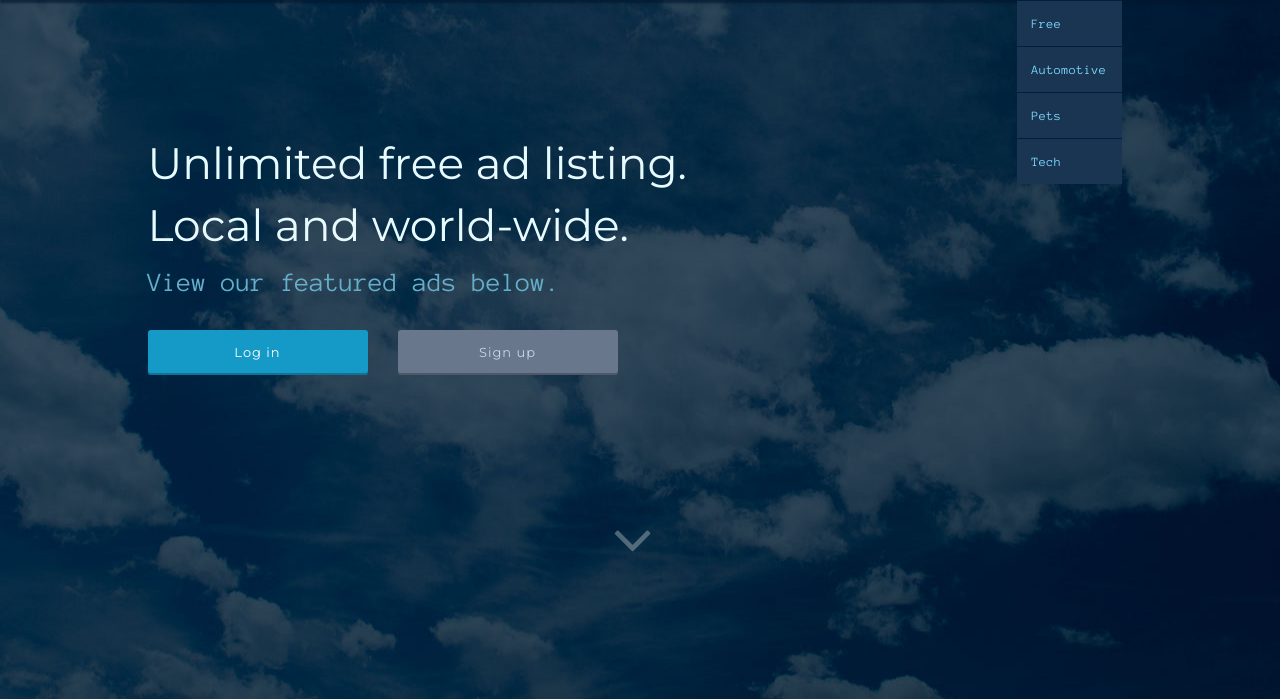
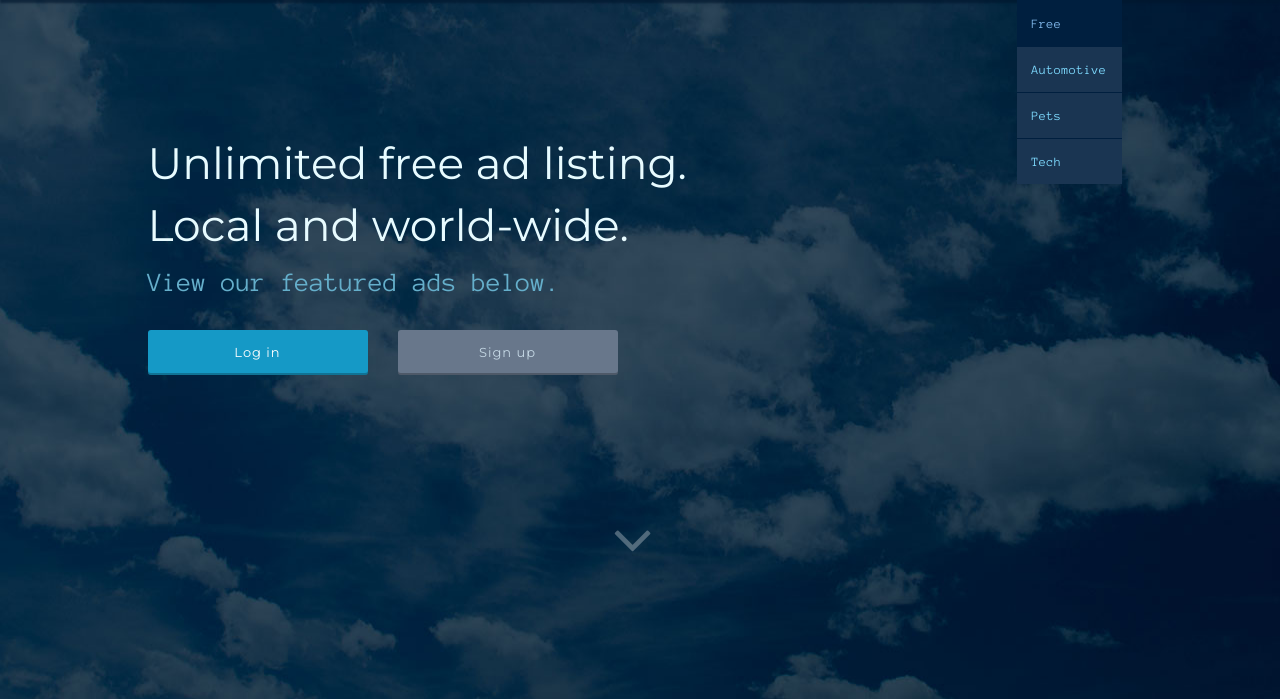
Before and after one commit to Codeup-Adlister-Project/adlister.dev, a PHP site: page /index.php in a window 1280 px wide, with the pointer over the restyled element. Shown: the part 45-744 px from the top of the page. Run offline with PHP 8.4, Linux system fonts and the light colour scheme; data that the repository does not hold is empty; some libraries are stand-ins or nearby versions.

Commit message:
changed hover colors for dropdown menus

```diff
--- a/public/css/main.css
+++ b/public/css/main.css
@@ -409,9 +409,8 @@ span.prefix {
     color: #7FDBFF;
     background: #1A3552; }
   .top-bar-section .dropdown li:not(.has-form):not(.active):hover > a:not(.button) {
-    color: #7FDBFF;
-    background-color: #1A3552;
-    background: #1A3552; }
+    color: #82BAED;
+    background: #001f3f; }
   .top-bar-section .dropdown li label {
     background: #1A3552; }
 
```
